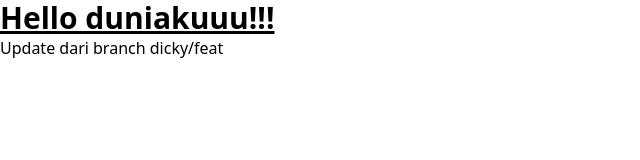
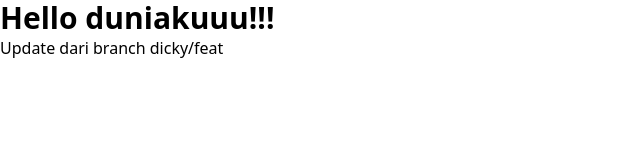
Before and after one commit to dickydev/testing, a website: page src/index.html in a window 1280 px wide. Shown: the whole page, without its empty margins (0-640 px from the left). Drawn offline with nearby package versions, Linux system fonts and the light colour scheme; files that its build step writes are made by us from their sources.

Commit message:
update index.html yang luar

```diff
--- a/index.html
+++ b/index.html
@@ -2,3 +2,6 @@
 
 
 helooo
+
+
+saya Dicky
--- a/src/index.html
+++ b/src/index.html
@@ -6,7 +6,7 @@
     <link href="./style/output.css" rel="stylesheet" />
   </head>
   <body>
-    <h1 class="text-3xl font-bold underline">Hello duniakuuu!!!</h1>
+    <h1 class="text-3xl font-bold">Hello duniakuuu!!!</h1>
     <h1>Update dari branch dicky/feat</h1>
   </body>
 </html>
```
